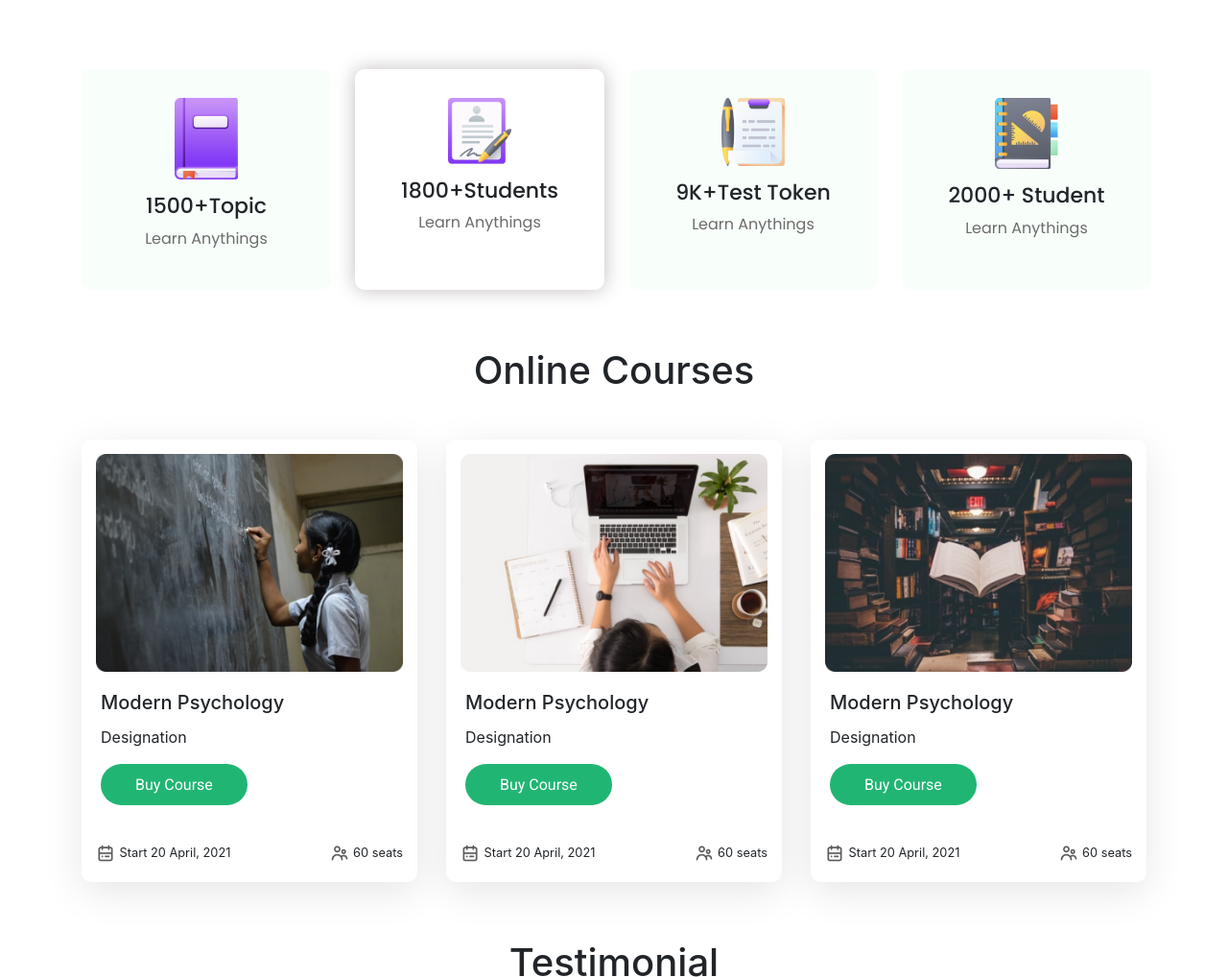
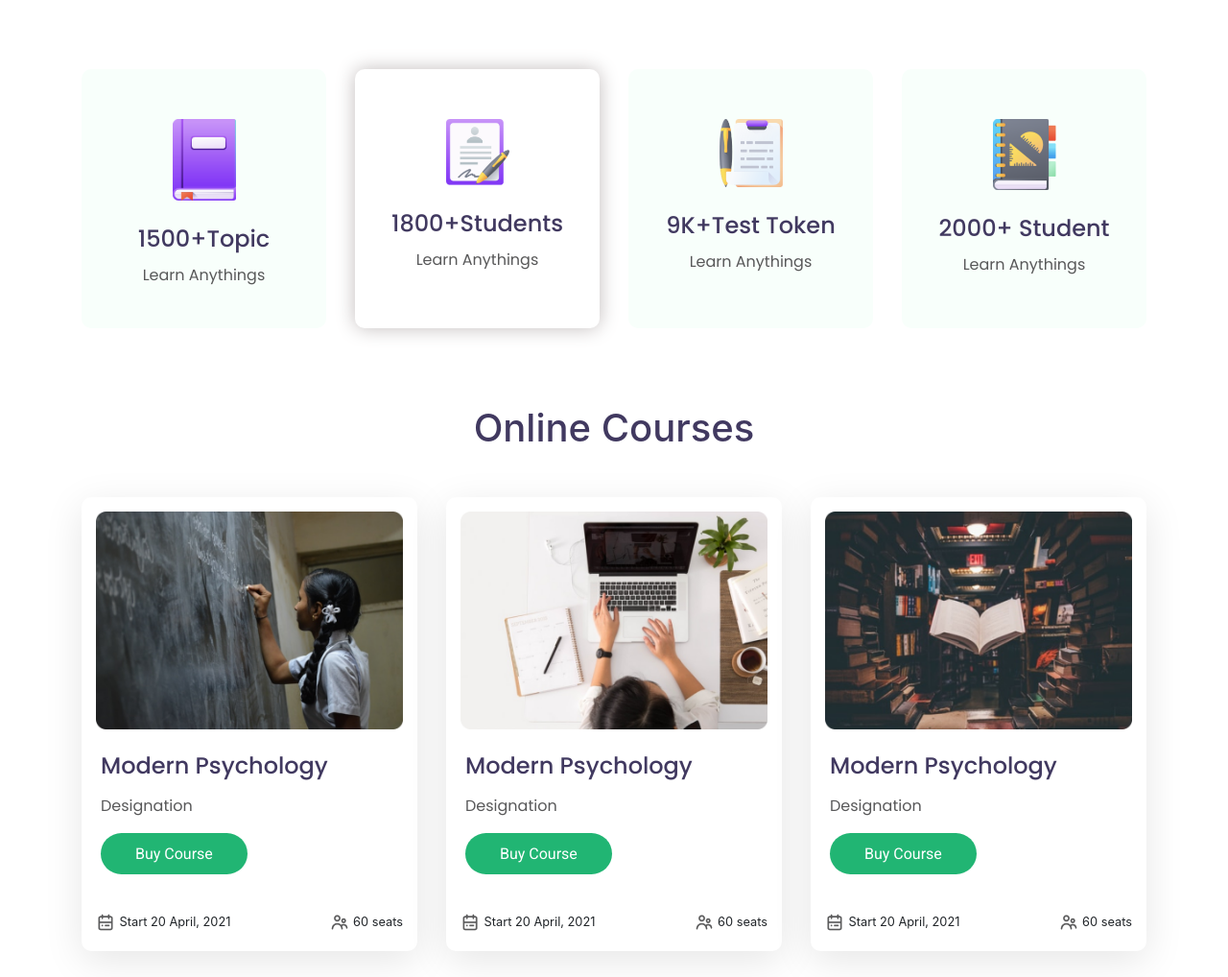
Before and after one commit to shakilmahammud/E-school-project, a plain HTML site: page index.html in a window 1280 px wide. Shown: the part 522-1540 px from the top of the page at 96% size. Drawn offline with nearby package versions, Linux system fonts and the light colour scheme.

Commit message:
another commit

```diff
--- a/css/style.css
+++ b/css/style.css
@@ -112,18 +112,21 @@ body{
 .book-item{
     background-color:#F8FFFB;
     border-radius: 10px;
-    width:260px;
-    height:230px;
-    padding: 30px;
+    margin-bottom:20px;
+    height:270px;
 }
 .book-item img{
      width:66px;
+     margin-top:52px;
+     margin-bottom:22px;
 }
 .book-item h3{
     font-family: 'Poppins', sans-serif;
-    font-size:16px;
-    margin-top:15px;
-    font-size: 22px;
+    font-style: normal;
+    font-weight: 500;
+    font-size: 24px;
+    line-height: 36px;
+    color:#413960;;
 }
 .book-item p{
     font-family: 'Poppins', sans-serif;
@@ -131,7 +134,7 @@ body{
     font-weight: normal;
     font-size: 16px;
     line-height: 24px;
-    color: #6C6B6B;
+    color: #585859;
 
 }
 .book-item-shadow{
@@ -153,9 +156,26 @@ body{
 }
 .course-header{
     padding-bottom:40px;
+    color: #413960;
 }
 .course-item{
     border-radius: 10px;
+}
+.course-item h5{
+    font-family: 'Poppins', sans-serif;
+    font-style: normal;
+    font-weight: 500;
+    font-size: 24px;
+    line-height: 36px;
+    color: #413960;
+}
+.course-item p{
+    font-style: normal;
+    font-weight: normal;
+    font-size: 16px;
+    line-height: 24px;
+    color: #585859;
+    font-family: 'Poppins', sans-serif;
 }
 .card-img-top{
     margin-top:15px;
@@ -189,6 +209,8 @@ body{
 
 .testimonial img{
     width: 120px;
+    height:120px;
+    border-radius:50%;
     margin-top: 20px;
 }
 .testimonial-text{
@@ -205,7 +227,7 @@ body{
 }
 /*==================footer part css ===============*/
 #footer{
-    background: #000;
+    background:#282531;
 }
 .footer-text{
    padding-top: 60px;
@@ -232,10 +254,11 @@ body{
 
 }
 .footer-course-list{
-    margin-right:70px;
+    margin-right:60px;
+
 }
 footer{
-    color:#f0fff0ad;
+    color:#CDCDCD;
     font-family: 'Roboto', sans-serif;
     margin-top: 80px;
     padding-bottom:20px;
--- a/index.html
+++ b/index.html
@@ -65,7 +65,7 @@
              <div class="row text-center">
                  <div class="col-md-3 ">
                      <div class="book-item ">
-                        <img src="image/ICON/book.png" alt="book">
+                        <img src="image/ICON/book.png" alt="book" >
                         <h3>1500+Topic</h3>
                         <p>Learn Anythings</p>
                      </div>
@@ -146,11 +146,11 @@
                     <a href="#"></a> <button class="common-button">Buy Course</button></a>
                   </div>
                  <div class="row course-footer-item">
-                  <div class="col-md-6 ">
+                  <div class="col-md-6">
                     <img src="image/ICON/calendar.png" alt="">
                     <small>Start 20 April, 2021</small>
                   </div>
-                  <div class=" col-md-6 text-right">
+                  <div class=" col-md-6 text-right col-sm-4">
                     <img src="image/ICON/people.png" alt="">
                     <small class="text-footer">60 seats</small>
                   </div>
@@ -197,7 +197,7 @@
             <a href="#">Marketing</a>
             <a href="#">Engineering</a>
           </div>
-          <div class="col-md-3 footer-course-list">
+          <div class="col-md-3">
             <h4>Terms</h4>
             <a href="#">Graphic Design</a>
             <a href="#">Web Design</a>
```
